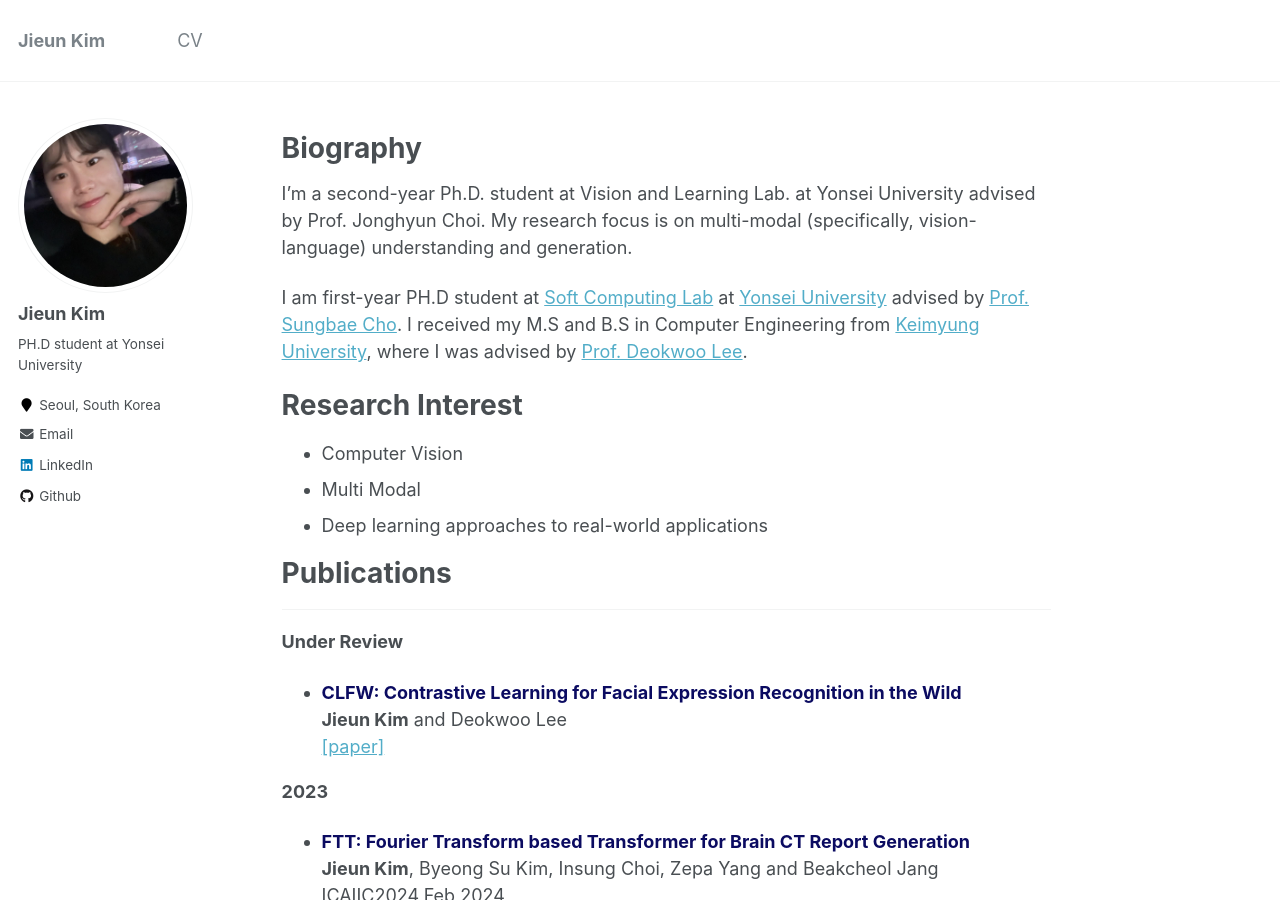
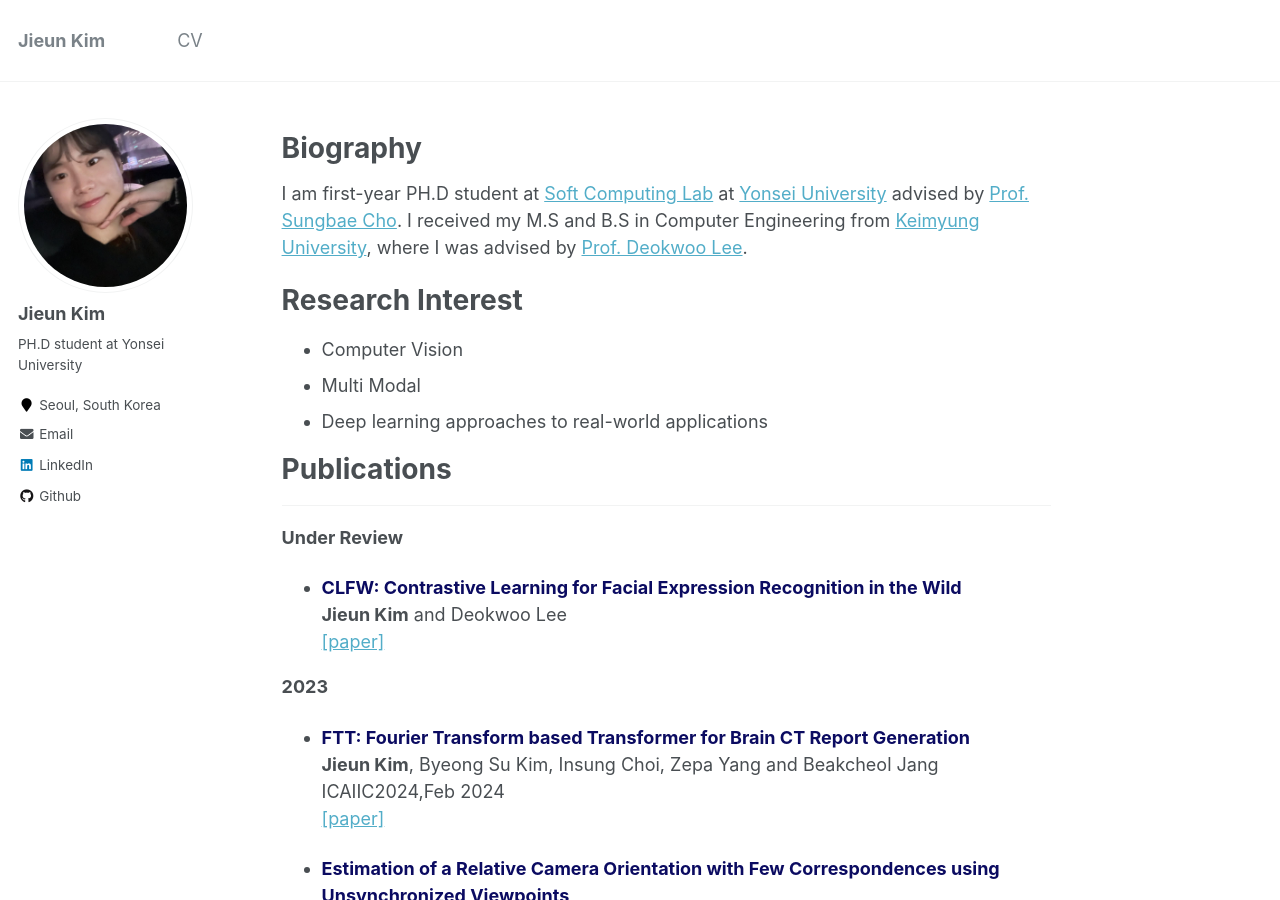
Before and after one commit to lilly9928/lilly9928.github.io, a Jekyll site: the page built from _pages/about.md, in a window 1280 px wide and 900 px high. Built offline with Jekyll 4.4.1, drawn with Linux system fonts in a browser that asks for light colours.

Commit message:
Update about.md

```diff
--- a/_pages/about.md
+++ b/_pages/about.md
@@ -19,8 +19,6 @@ redirect_from:
 
 Biography
 ======
-I'm a second-year Ph.D. student at Vision and Learning Lab. at Yonsei University advised by Prof. Jonghyun Choi. My research focus is on multi-modal (specifically, vision-language) understanding and generation.
-
 
 I am first-year PH.D student at [Soft Computing Lab](https://sites.google.com/view/yssclab/home) at [Yonsei University](https://graduate.yonsei.ac.kr/) advised by [Prof. Sungbae Cho](https://sites.google.com/view/yssclab/people). I received my M.S and B.S in Computer Engineering from [Keimyung University](https://kmu.ac.kr/uni/main/main.jsp), where I was advised by [Prof. Deokwoo Lee](https://sites.google.com/view/dwoolee/deokwoo-lee).
 
```
